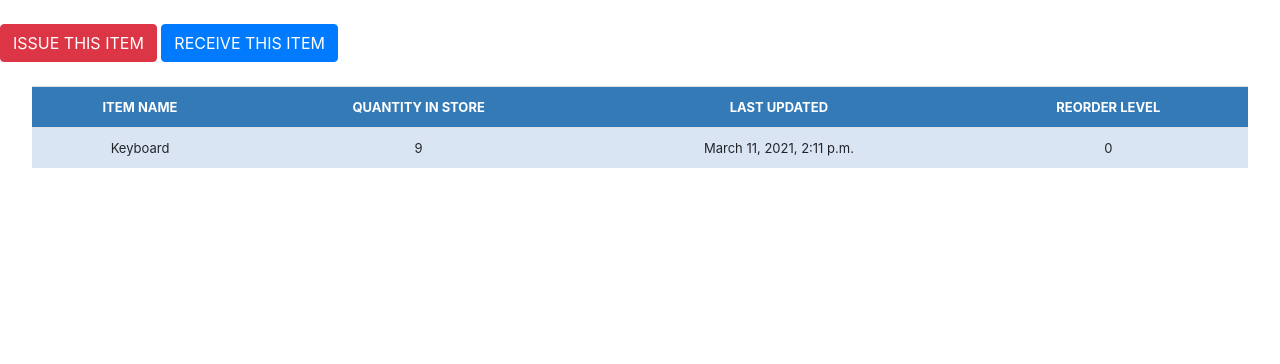
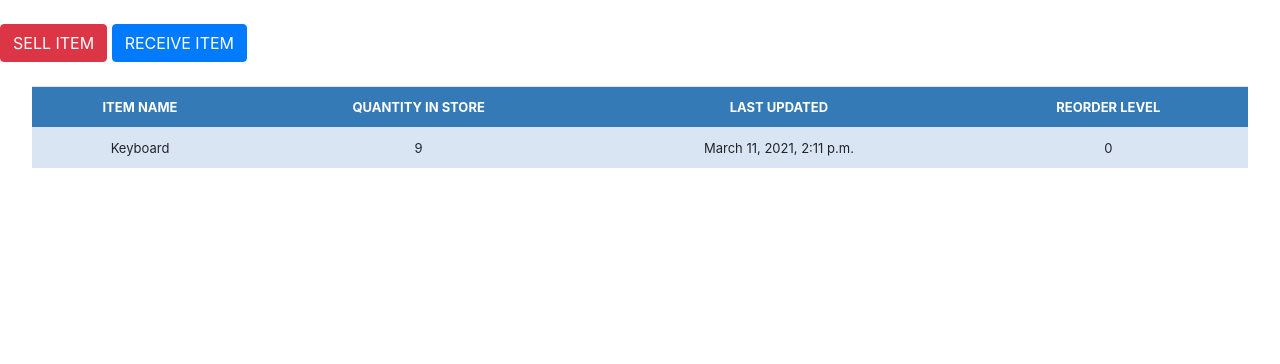
Before and after one commit to zecollokaris/Point-Of-Sale-System-Django, a Django app: page /stock_detail/1/ in a window 1280 px wide. Shown: the part 56-420 px from the top of the page. Run offline with Django 3.2, Linux system fonts and the light colour scheme; data comes from the database, SQL or seed files in the repository; some libraries are stand-ins or nearby versions.

Commit message:
Updated sale ui

```diff
--- a/Management/templates/Management/stock_detail.html
+++ b/Management/templates/Management/stock_detail.html
@@ -16,8 +16,8 @@
 </ul>
 {% endif %}
 
-<a href="{% url 'issue_items' queryset.id %}"><div class='btn btn-danger'>ISSUE THIS ITEM</div></a>
-<a href="{% url 'receive_items' queryset.id %}"><div class='btn btn-primary'>RECEIVE THIS ITEM</div></a>
+<a href="{% url 'issue_items' queryset.id %}"><div class='btn btn-danger'>SELL ITEM</div></a>
+<a href="{% url 'receive_items' queryset.id %}"><div class='btn btn-primary'>RECEIVE ITEM</div></a>
         <br><br>
         <div class="display_table">
           <table class='table'>
```
